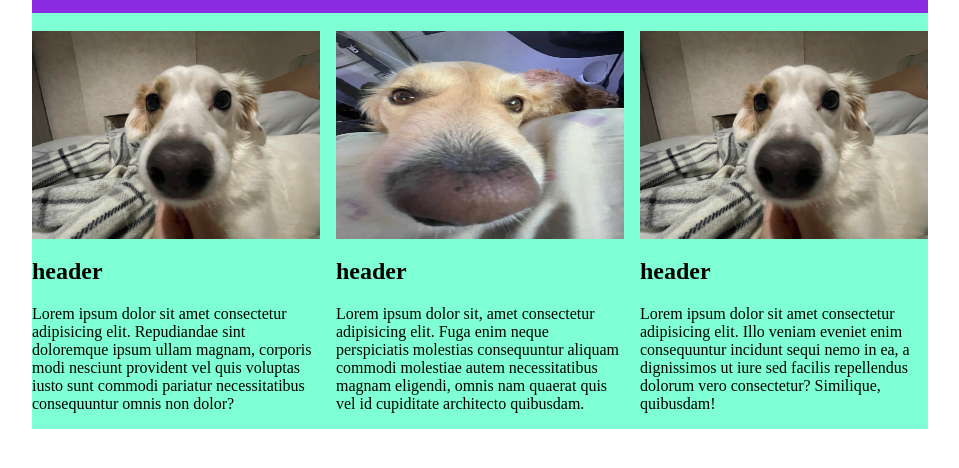
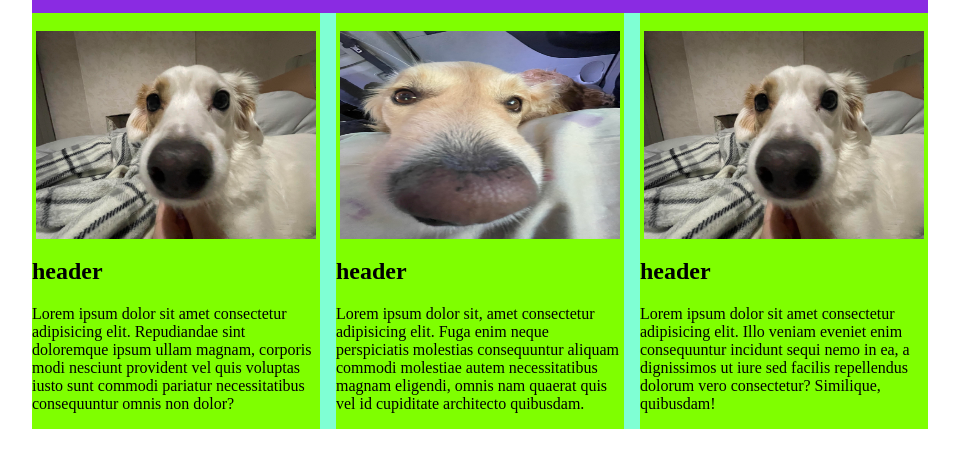
Before and after one commit to visuaalmeedia/01-Kaljura-tunnid, a plain HTML site: page 05-05-02/index.html in a window 1280 px wide. Shown: the part 294-762 px from the top of the page, without its empty margins (160-1119 px from the left). Drawn offline with Linux system fonts and the light colour scheme.

Commit message:
Tänane tunnitöö

```diff
--- a/05-05-02/style.css
+++ b/05-05-02/style.css
@@ -30,9 +30,10 @@ main{
 .card {
     min-width: 18rem;
     flex: 1;
+    background-color: chartreuse;
 }
 img {
-    width: 18rem;
+    width: 17.5rem;
     height: 13rem;
     display: block;
     margin-left: auto;
```
Also changed, not shown: 1 other file.
